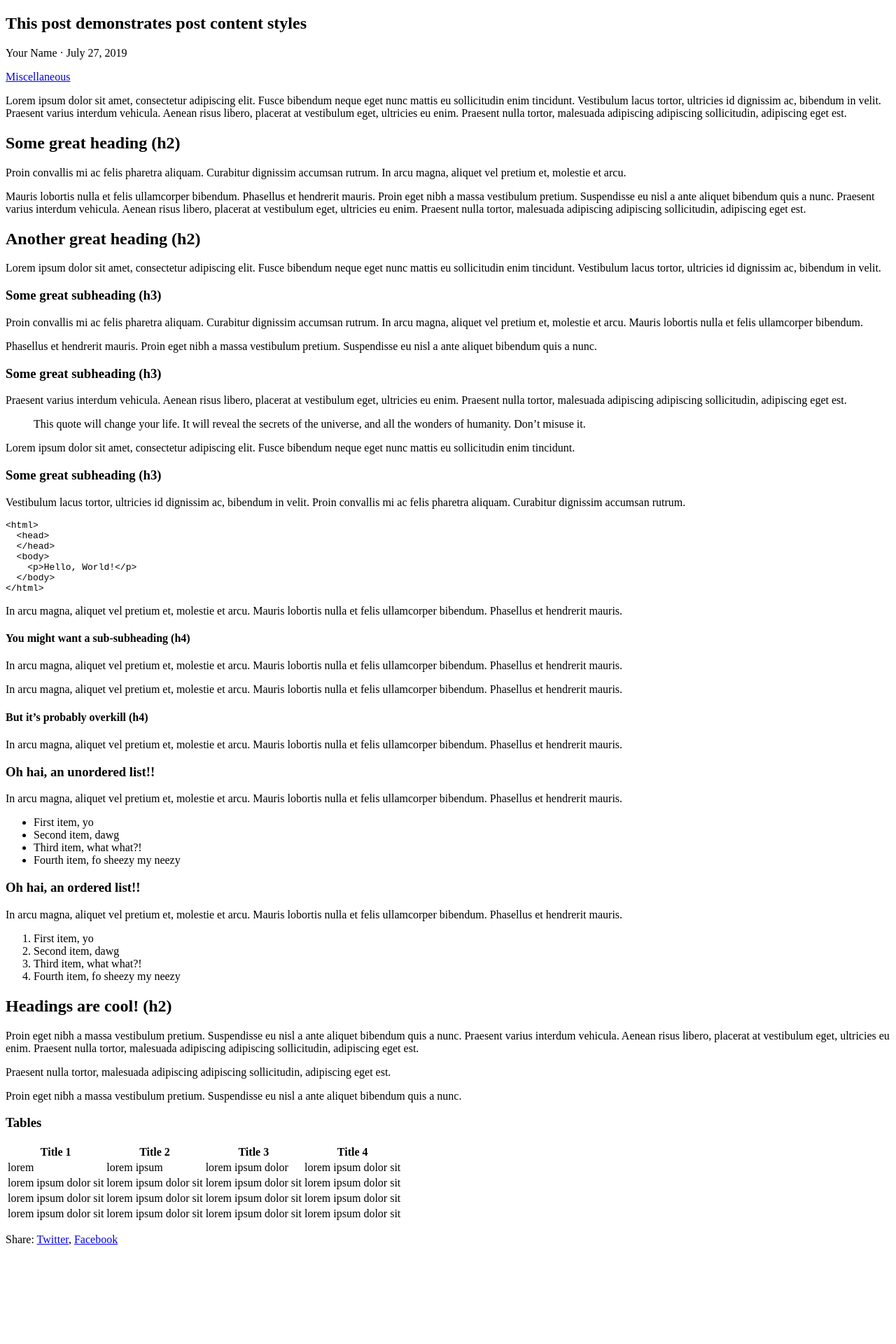
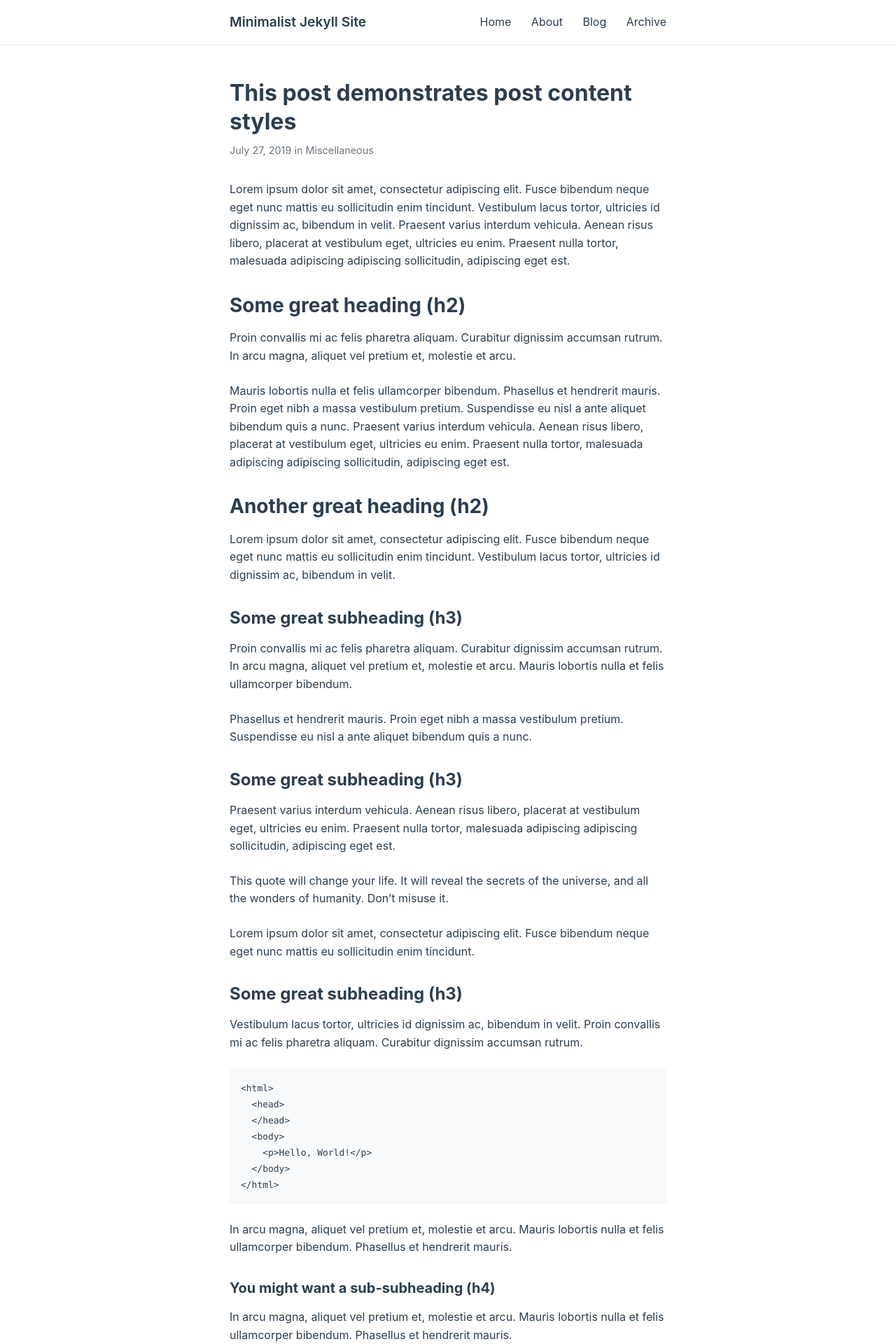
Before and after one commit to campo/campo.github.io, a Jekyll site: the page built from _posts/2019-7-27-this-post-demonstrates-post-content-styles.md, in a window 1280 px wide. Shown: the top 1920 px of the page at 70% size. Built offline with Jekyll 4.4.1, drawn with Linux system fonts in a browser that asks for light colours; before the commit the page ends 1796 px from its top, so only the background shows below that; some of the changed text lies outside the part shown.

Commit message:
Cursor generated template (#2)

```diff
--- a/_config.yml
+++ b/_config.yml
@@ -55,13 +55,13 @@ enforce_ssl: https://campo.github.io
 # (http://yourusername.github.io/repository-name)
 # and NOT your User repository (http://yourusername.github.io)
 # then add in the baseurl here, like this: "/repository-name"
-baseurl: "/reverie"
+baseurl: ""
 
 #
 # !! You don't need to change any of the configuration flags below !!
 #
 
-permalink: /:title/
+permalink: /:year/:month/:day/:title/
 
 # The release of Jekyll Now that you're using
 version: v1.2.0
@@ -78,7 +78,7 @@ kramdown:
 
 # Set the Sass partials directory, as we're using @imports
 sass:
-  style: :expanded # You might prefer to minify using :compressed
+  style: compressed
 
 # Use the following plug-ins
 plugins:
@@ -103,8 +103,60 @@ exclude:
 # Site settings
 name: Minimalist Jekyll Site
 title: Minimalist Jekyll Site
-description: >-
-  A clean, readable theme using JetBrains Mono with auto light/dark mode.
-author: Your Name
+description: Personal website and blog
+author: Josh Campoverde
 
-permalink: pretty
+# Social links
+social:
+  email: 04-airship.blurbs@icloud.com
+  github: campo
+  rss: rss
+
+# Build settings
+markdown: kramdown
+permalink: /:year/:month/:day/:title/
+paginate: 6
+paginate_path: /page:num/
+
+# Plugins
+plugins:
+  - jekyll-feed
+  - jekyll-paginate
+  - jekyll-seo-tag
+  - jekyll-sitemap
+
+# Include/Exclude
+include: ['_pages']
+exclude:
+  - Gemfile
+  - Gemfile.lock
+  - LICENSE
+  - README.md
+  - CNAME
+
+# Sass
+sass:
+  style: compressed
+
+# Collections
+collections:
+  pages:
+    output: true
+    permalink: /:path/
+
+# Defaults
+defaults:
+  - scope:
+      path: ""
+      type: "posts"
+    values:
+      layout: "post"
+  - scope:
+      path: ""
+      type: "pages"
+    values:
+      layout: "default"
+  - scope:
+      path: ""
+    values:
+      layout: "default"
--- a/_layouts/default.html
+++ b/_layouts/default.html
@@ -1,16 +1,35 @@
 <!DOCTYPE html>
 <html lang="en">
 <head>
-  <meta charset="UTF-8">
-  <meta name="viewport" content="width=device-width, initial-scale=1.0">
-  <title>{{ page.title }} - {{ site.name }}</title>
-  <link href="https://fonts.googleapis.com/css2?family=JetBrains+Mono&display=swap" rel="stylesheet">
-  <link rel="stylesheet" href="{{ '/assets/css/style.css' | relative_url }}">
-  {% seo %}
+    <meta charset="utf-8">
+    <meta name="viewport" content="width=device-width, initial-scale=1">
+    <title>{% if page.title %}{{ page.title }} - {% endif %}{{ site.title }}</title>
+    <link rel="stylesheet" href="{{ '/assets/css/main.css' | relative_url }}">
+    <link rel="icon" href="{{ '/favicon.ico' | relative_url }}" type="image/x-icon">
+    {% if site.google_analytics %}
+    {% include google-analytics.html %}
+    {% endif %}
 </head>
 <body>
-  <main>
-    {{ content }}
-  </main>
+    <header class="site-header">
+        <nav class="nav-container">
+            <a href="{{ '/' | relative_url }}" class="site-title">{{ site.title }}</a>
+            <div class="nav-links">
+                {% for item in site.data.navigation %}
+                <a href="{{ item.url | relative_url }}" {% if page.url == item.url %}class="active"{% endif %}>{{ item.title }}</a>
+                {% endfor %}
+            </div>
+        </nav>
+    </header>
+
+    <main class="content-container">
+        {{ content }}
+    </main>
+
+    <footer class="site-footer">
+        <div class="footer-content">
+            <p>&copy; {{ site.time | date: '%Y' }} {{ site.title }}. All rights reserved.</p>
+        </div>
+    </footer>
 </body>
 </html>
--- a/_layouts/post.html
+++ b/_layouts/post.html
@@ -2,38 +2,41 @@
 layout: default
 ---
 
-<article class="post detailed">
-  <h1>{{ page.title }}</h1>
+<article class="post">
+    <header class="post-header">
+        <h1 class="post-title">{{ page.title }}</h1>
+        <div class="post-meta">
+            <time datetime="{{ page.date | date_to_xmlschema }}">
+                {{ page.date | date: "%B %-d, %Y" }}
+            </time>
+            {% if page.categories.size > 0 %}
+            <span class="post-categories">
+                in
+                {% for category in page.categories %}
+                <a href="{{ site.baseurl }}/categories/#{{ category | slugify }}">{{ category }}</a>{% unless forloop.last %}, {% endunless %}
+                {% endfor %}
+            </span>
+            {% endif %}
+        </div>
+    </header>
 
-  <div>
-    <p class="author_title">{{site.author}}  ·  {{ page.date | date: "%B %e, %Y" }}</p>
-    {% if page.last_modified_at %}
-    <p class="author_title" datetime="{{ page.last_modified_at | date_to_xmlschema }}">(Updated: {{ page.last_modified_at | date: "%b %-d, %Y" }})</p>
+    <div class="post-content">
+        {{ content }}
+    </div>
+
+    {% if page.tags.size > 0 %}
+    <footer class="post-footer">
+        <div class="post-tags">
+            {% for tag in page.tags %}
+            <a href="{{ site.baseurl }}/tags/#{{ tag | slugify }}">#{{ tag }}</a>
+            {% endfor %}
+        </div>
+    </footer>
     {% endif %}
-    <div class="post-tags">
-      {% if post %}
-        {% assign categories = post.categories %}
-      {% else %}
-        {% assign categories = page.categories %}
-      {% endif %}
-      {% for category in categories %}
-        <a href="{{site.baseurl}}/categories/#{{category|slugize}}">{{category}}</a>
-        {% unless forloop.last %}&nbsp;{% endunless %}
-      {% endfor %}
-    </div>
-  </div>
-
-  <div class="entry">
-    {{ content }}
-  </div>
 
   <div>
     <p><span class="share-box">Share:</span> <a href="http://twitter.com/share?text={{ page.title }}&url={{site.url}}{{page.url}}" target="_blank">Twitter</a>, <a href="https://www.facebook.com/sharer.php?u={{site.url}}{{page.url}}" target="_blank">Facebook</a></p>
   </div>
 
-  <!--<div class="date">
-    Written on {{ page.date | date: "%B %e, %Y" }}
-  </div>-->
-
   {% include disqus.html %}
 </article>
--- /dev/null
+++ b/assets/css/main.css
@@ -0,0 +1,204 @@
+/* Base */
+:root {
+    --text-color: #2c3e50;
+    --background-color: #ffffff;
+    --accent-color: #3498db;
+    --border-color: #eaeaea;
+    --max-width: 42rem;
+    --font-sans: -apple-system, BlinkMacSystemFont, "Segoe UI", Roboto, "Helvetica Neue", Arial, sans-serif;
+    --font-mono: "SF Mono", Consolas, "Liberation Mono", Menlo, Courier, monospace;
+}
+
+/* Reset */
+* {
+    margin: 0;
+    padding: 0;
+    box-sizing: border-box;
+}
+
+/* Typography */
+body {
+    font-family: var(--font-sans);
+    line-height: 1.6;
+    color: var(--text-color);
+    background-color: var(--background-color);
+    -webkit-font-smoothing: antialiased;
+    -moz-osx-font-smoothing: grayscale;
+    font-size: 16px;
+}
+
+/* Layout */
+.nav-container,
+.content-container,
+.footer-content {
+    max-width: var(--max-width);
+    margin: 0 auto;
+    padding: 0 1.5rem;
+}
+
+/* Header */
+.site-header {
+    border-bottom: 1px solid var(--border-color);
+    padding: 1rem 0;
+    margin-bottom: 3rem;
+}
+
+.nav-container {
+    display: flex;
+    justify-content: space-between;
+    align-items: center;
+}
+
+.site-title {
+    font-size: 1.2rem;
+    font-weight: 600;
+    text-decoration: none;
+    color: var(--text-color);
+}
+
+.nav-links a {
+    margin-left: 1.5rem;
+    text-decoration: none;
+    color: var(--text-color);
+}
+
+.nav-links a:hover,
+.nav-links a.active {
+    color: var(--accent-color);
+}
+
+/* Content */
+main {
+    min-height: calc(100vh - 8rem);
+}
+
+/* Typography */
+h1, h2, h3, h4, h5, h6 {
+    margin: 2rem 0 1rem;
+    line-height: 1.3;
+}
+
+h1 { font-size: 2rem; }
+h2 { font-size: 1.75rem; }
+h3 { font-size: 1.5rem; }
+h4 { font-size: 1.25rem; }
+h5 { font-size: 1.1rem; }
+h6 { font-size: 1rem; }
+
+p, ul, ol {
+    margin-bottom: 1.5rem;
+}
+
+/* Links */
+a {
+    color: var(--accent-color);
+    text-decoration: none;
+    transition: color 0.2s ease;
+}
+
+a:hover {
+    text-decoration: underline;
+}
+
+/* Code */
+pre, code {
+    font-family: var(--font-mono);
+    font-size: 0.9em;
+    background: #f8f9fa;
+    border-radius: 3px;
+}
+
+code {
+    padding: 0.2em 0.4em;
+}
+
+pre {
+    padding: 1rem;
+    overflow-x: auto;
+    margin: 1.5rem 0;
+}
+
+pre code {
+    padding: 0;
+    background: none;
+}
+
+/* Post */
+.post {
+    margin-bottom: 3rem;
+}
+
+.post-header {
+    margin-bottom: 2rem;
+}
+
+.post-title {
+    margin: 0 0 0.5rem;
+}
+
+.post-meta {
+    color: #6c757d;
+    font-size: 0.9rem;
+}
+
+.post-categories a {
+    color: inherit;
+}
+
+.post-content {
+    margin-bottom: 2rem;
+}
+
+.post-content img {
+    max-width: 100%;
+    height: auto;
+    display: block;
+    margin: 2rem auto;
+}
+
+.post-footer {
+    padding-top: 1rem;
+    border-top: 1px solid var(--border-color);
+}
+
+.post-tags a {
+    display: inline-block;
+    margin-right: 0.5rem;
+    color: #6c757d;
+    font-size: 0.9rem;
+}
+
+/* Footer */
+.site-footer {
+    border-top: 1px solid var(--border-color);
+    padding: 2rem 0;
+    color: #6c757d;
+    font-size: 0.9rem;
+    text-align: center;
+}
+
+/* Responsive */
+@media (max-width: 768px) {
+    body {
+        font-size: 15px;
+    }
+
+    .nav-container {
+        flex-direction: column;
+        text-align: center;
+    }
+
+    .nav-links {
+        margin-top: 1rem;
+    }
+
+    .nav-links a {
+        margin: 0 0.75rem;
+    }
+
+    h1 { font-size: 1.75rem; }
+    h2 { font-size: 1.5rem; }
+    h3 { font-size: 1.25rem; }
+    h4 { font-size: 1.1rem; }
+    h5, h6 { font-size: 1rem; }
+}
```
Also changed, not shown: _data/navigation.yml (added, +8 -0 lines), index.html (+30 -44 lines).
